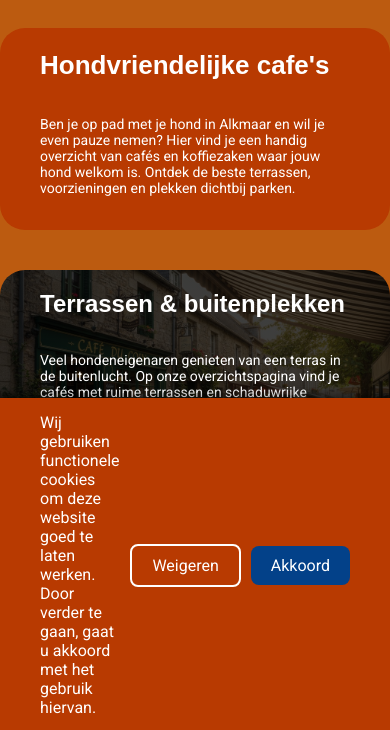
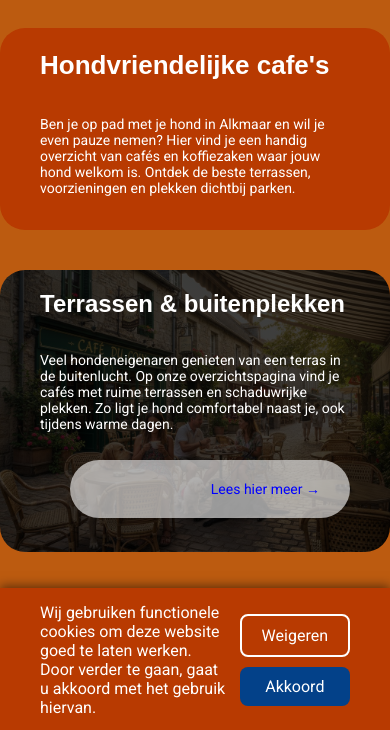
Before and after one commit to PixeIcaft/assessment2324, a plain HTML site: page index.html in a window 390 px wide. Shown: the part 112-842 px from the top of the page. Drawn offline with Linux system fonts and the light colour scheme; a web font is replaced by a local one.

Commit message:
updated cookie button position

```diff
--- a/css/style.css
+++ b/css/style.css
@@ -291,8 +291,13 @@ main section .button {
   flex-grow: 1;
 }
 
+.cookies-buttons {
+  display: flex;
+}
+
 .cookies-message .reject-button {
   margin-left: 10px;
+  margin-bottom: 10px;
   padding: 10px 20px;
   font-size: 16px;
   width: auto;
@@ -467,4 +472,9 @@ main section .button {
   .hide-background-mobile {
     background-image: none;
   }
+
+  .cookies-buttons {
+    display: flex;
+    flex-direction: column;
+  }
 }
--- a/index.html
+++ b/index.html
@@ -149,14 +149,18 @@
       </nav>
     </footer>
 
-<section class="cookies-message">
-        <p>Wij gebruiken functionele cookies om deze website goed te laten werken. Door verder te gaan, gaat u akkoord met het gebruik hiervan.</p>
-
+    <section class="cookies-message">
+      <p>
+        Wij gebruiken functionele cookies om deze website goed te laten werken.
+        Door verder te gaan, gaat u akkoord met het gebruik hiervan.
+      </p>
+    <section class="cookies-buttons">
         <label for="cookie-accept" class="button reject-button">Weigeren</label>
 
         <label for="cookie-accept" class="button accept-button">Akkoord</label>
 
         <input type="checkbox" id="cookie-accept" class="cookie-toggle" />
+      </section>
     </section>
   </body>
 </html>
```
